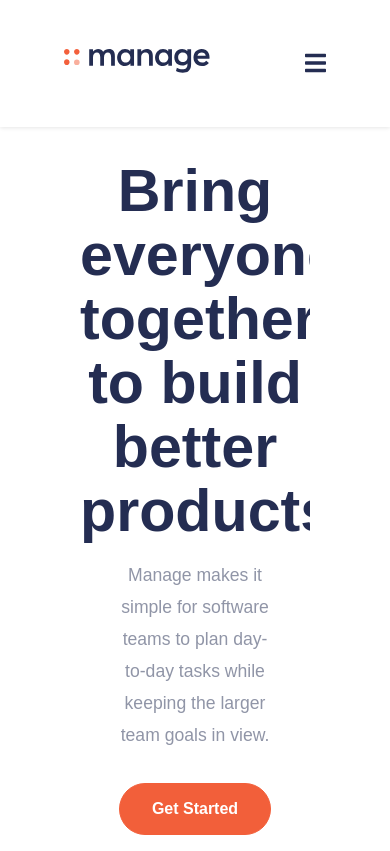
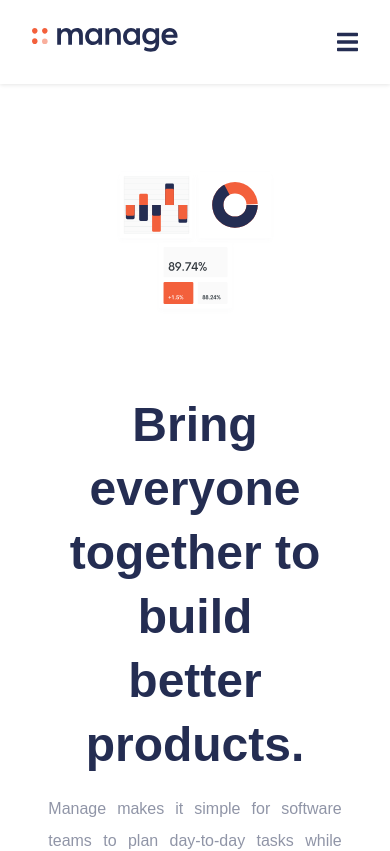
Before and after one commit to Medici305/Manage-Landing-Page, a React (Create React App) app: page / in a window 390 px wide. Shown: the top 851 px of the page. Built offline with nearby package versions, Linux system fonts and the light colour scheme; a web font is replaced by a local one.

Commit message:
15. Responsive fix.

```diff
--- a/src/components/BetterProduct.js
+++ b/src/components/BetterProduct.js
@@ -42,6 +42,11 @@ const Product = styled.div`
         height: 140vh;
         padding: 1rem 5rem;
     }
+    @media (max-width: 500px) {
+        flex-direction: column-reverse;
+        padding: 1rem 2rem;
+        height: 110vh;
+    }
 `;
 
 const Hide = styled.div`
@@ -61,8 +66,16 @@ const Container = styled.div`
         text-align: center;
         margin: 1rem 0rem;
     }
+    @media (max-width: 500px) {
+        margin: .5rem 0rem;
+    }
     p {
         width: 65%;
+        @media (max-width: 500px) {
+            width: 90%;
+            text-align: justify;
+            font-size: 1rem;
+        }
     }
     img {
         width: 100%;
@@ -73,7 +86,7 @@ const Container = styled.div`
             height: auto;
             object-fit: cover;
 
-    }
+        }
     }
 
     h2 {
@@ -83,6 +96,9 @@ const Container = styled.div`
         width: 90%;
         @media (max-width: 1420px) {
             width: 100%;
+        }
+        @media (max-width: 500px) {
+            font-size: 3rem;
         }
     }
 `;
--- a/src/components/Nav.js
+++ b/src/components/Nav.js
@@ -49,10 +49,13 @@ const StyleNav = styled.div`
     @media (max-width: 1420px) {
         flex-direction: column;
         justify-content: space-around;
+        padding: 0rem 4rem;
     }
     @media (max-width: 500px) {
         flex-direction: row;
         justify-content: space-between;
+        min-height: 10vh;
+        padding: 0rem 2rem;
     }
     svg {
         display: none;
@@ -61,11 +64,7 @@ const StyleNav = styled.div`
             font-size: 1.5rem;
             color: hsl(228, 39%, 23%);
             cursor: pointer;
-
         }
-    }
-    @media (max-width: 1420px) {
-        padding: 0rem 4rem;
     }
     nav {
         list-style: none;
```
Also changed, not shown: 1 other file (tests, documents, lock files or other folders).
